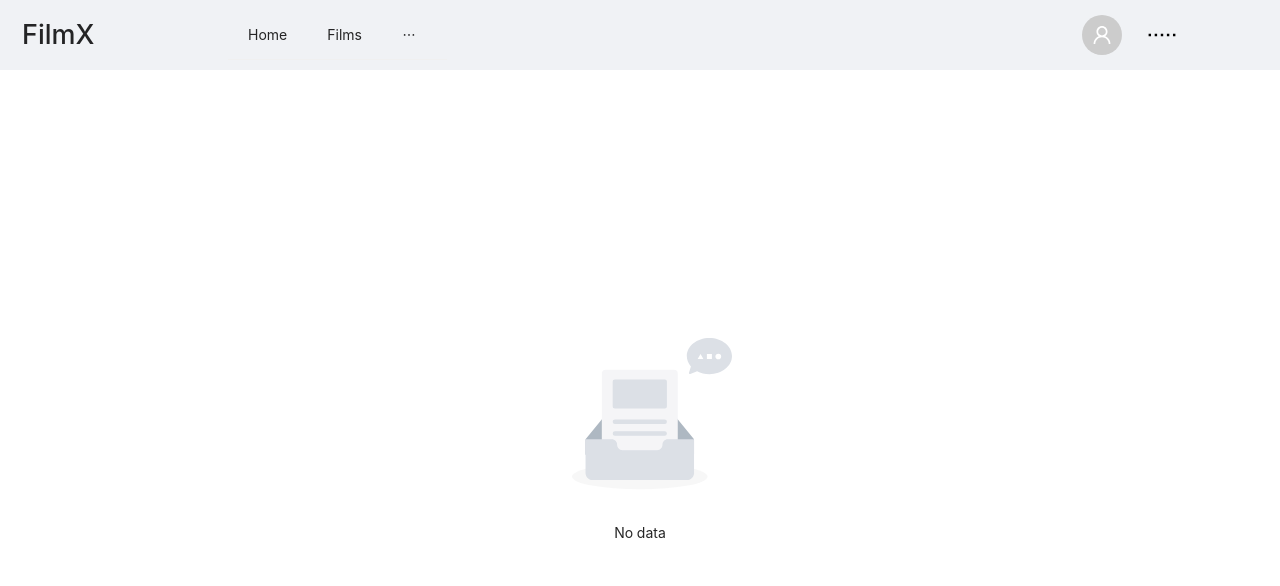
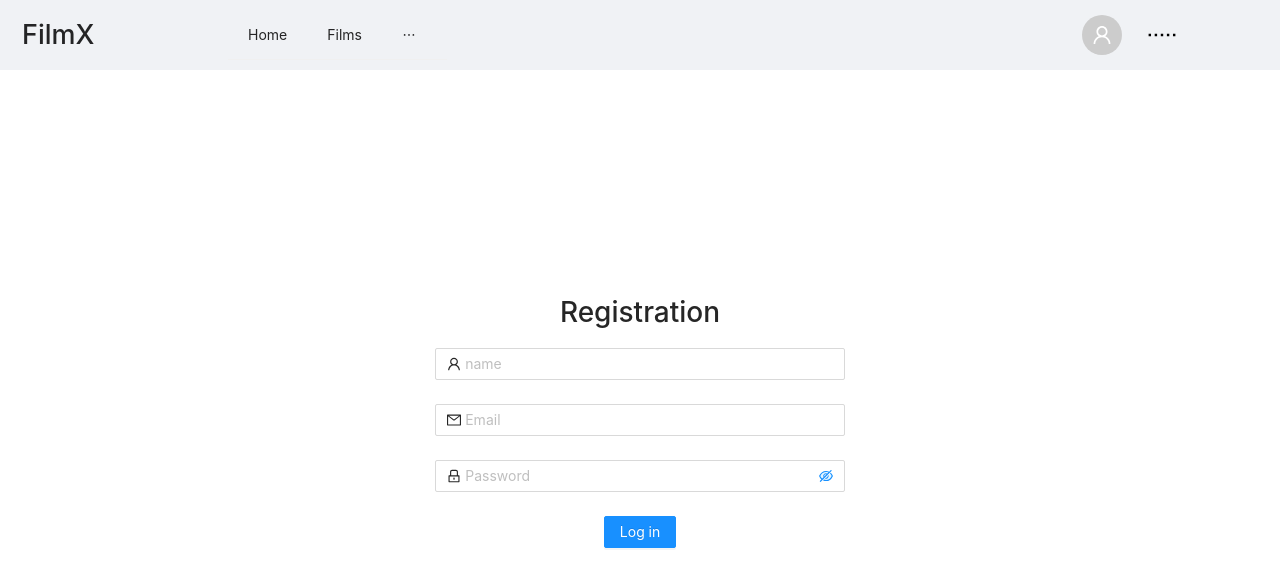
Before and after one commit to MihailZharavin11/FilmX, a React (Create React App) app: page /registration in a window 1280 px wide. Shown: the top 586 px of the page. Built offline with nearby package versions, Linux system fonts and the light colour scheme.

Commit message:
Create LogIn and Registration component

```diff
--- a/package.json
+++ b/package.json
@@ -13,6 +13,7 @@
     "@types/react-dom": "^18.0.6",
     "antd": "^4.21.5",
     "axios": "^0.27.2",
+    "formik": "^2.2.9",
     "framer-motion": "^6.4.2",
     "lodash.debounce": "^4.0.8",
     "react": "^18.2.0",
--- a/src/App.tsx
+++ b/src/App.tsx
@@ -7,6 +7,9 @@ import FilmItem from "./components/FilmItem/FilmItem";
 import Films from "./pages/Films";
 import Home from "./pages/Home";
 import EmptyContent from "./components/EmptyContent/EmptyContent";
+import Auth from "./components/Auth/Auth";
+import FormToRegistration from "./components/Forms/FormToRegistration/FormToRegistration";
+import FormToLogIn from "./components/Forms/FormToLogIn/FormToLogIn";
 
 const App: React.FC = () => {
   return (
@@ -21,6 +24,16 @@ const App: React.FC = () => {
         <Route path="/films/TOP/:categories" element={<Films />} />
         <Route path="/films/GENRE/:genre" element={<Films />} />
         <Route path="/films/:id" element={<FilmItem />} />
+        <Route
+          path="/registration"
+          element={
+            <Auth title="Registration" children={<FormToRegistration />} />
+          }
+        />
+        <Route
+          path="/login"
+          element={<Auth title="Log In" children={<FormToLogIn />} />}
+        />
         <Route path="*" element={<EmptyContent />} />
       </Routes>
     </div>
--- /dev/null
+++ b/src/components/Auth/Auth.tsx
@@ -0,0 +1,21 @@
+import React from "react";
+import styles from "./auth.module.scss";
+
+type AuthProps = {
+  title: string;
+  children: JSX.Element;
+};
+
+const Auth: React.FC<AuthProps> = ({ title, children }) => {
+  return (
+    <div className={styles.registration}>
+      <div className="registration__title">
+        <h1 className="registration__title-text">{title}</h1>
+      </div>
+
+      <div className={styles.form}>{children}</div>
+    </div>
+  );
+};
+
+export default Auth;
--- /dev/null
+++ b/src/components/Auth/auth.module.scss
@@ -0,0 +1,13 @@
+.registration {
+  height: calc(100vh - 70px);
+  width: 80%;
+  margin: 0 auto;
+  display: flex;
+  flex-direction: column;
+  justify-content: center;
+  align-items: center;
+}
+
+.form {
+  width: 40%;
+}
--- /dev/null
+++ b/src/components/Forms/FormToLogIn/FormToLogIn.tsx
@@ -0,0 +1,72 @@
+import { Button, Form, Input } from "antd";
+import React, { useState } from "react";
+import {
+  EyeTwoTone,
+  EyeInvisibleTwoTone,
+  MailOutlined,
+  LockOutlined,
+} from "@ant-design/icons";
+import { Link } from "react-router-dom";
+import styles from "../forms.module.scss";
+
+const FormToLogIn = () => {
+  const onFinish = (values: any) => {
+    console.log("Received values of form: ", values);
+  };
+
+  const [showPassword, setShowPassword] = useState(false);
+
+  const changeShowPassword = () => {
+    setShowPassword(!showPassword);
+  };
+
+  return (
+    <Form
+      name="normal_login"
+      className="login-form"
+      initialValues={{ remember: true }}
+      onFinish={onFinish}
+    >
+      <Form.Item
+        name="email"
+        rules={[
+          {
+            type: "email",
+            required: true,
+            message: "Please input your email!",
+          },
+        ]}
+      >
+        <Input prefix={<MailOutlined />} placeholder="Email" />
+      </Form.Item>
+      <Form.Item
+        name="password"
+        rules={[{ required: true, message: "Please input your Password!" }]}
+      >
+        <Input
+          prefix={<LockOutlined />}
+          type={showPassword ? "text" : "password"}
+          placeholder="Password"
+          suffix={
+            showPassword ? (
+              <EyeTwoTone onClick={changeShowPassword} />
+            ) : (
+              <EyeInvisibleTwoTone onClick={changeShowPassword} />
+            )
+          }
+        />
+      </Form.Item>
+
+      <Form.Item className={styles.login_button}>
+        <Button type="primary" htmlType="submit" className="login-form-button">
+          Log in
+        </Button>
+        <div className="login__registration">
+          Or <Link to="/registration">register now!</Link>
+        </div>
+      </Form.Item>
+    </Form>
+  );
+};
+
+export default FormToLogIn;
--- /dev/null
+++ b/src/components/Forms/FormToRegistration/FormToRegistration.tsx
@@ -0,0 +1,83 @@
+import React, { useState } from "react";
+import {
+  UserOutlined,
+  EyeTwoTone,
+  EyeInvisibleTwoTone,
+  MailOutlined,
+  LockOutlined,
+} from "@ant-design/icons";
+import { Button, Form, Input } from "antd";
+import styles from "../forms.module.scss";
+
+const FormToRegistration: React.FC = () => {
+  const [showPassword, setShowPassword] = useState(false);
+  const onFinish = (values: any) => {
+    console.log("Received values of form: ", values);
+  };
+
+  const changeShowPassword = () => {
+    setShowPassword(!showPassword);
+  };
+
+  return (
+    <Form
+      name="normal_login"
+      className="login-form"
+      initialValues={{ remember: true }}
+      onFinish={onFinish}
+    >
+      <Form.Item
+        name="name"
+        rules={[
+          {
+            type: "string",
+            required: true,
+            message: "Please input your name!",
+          },
+        ]}
+      >
+        <Input
+          prefix={<UserOutlined className="site-form-item-icon" />}
+          placeholder="name"
+        />
+      </Form.Item>
+      <Form.Item
+        name="email"
+        rules={[
+          {
+            type: "email",
+            required: true,
+            message: "Please input your email!",
+          },
+        ]}
+      >
+        <Input prefix={<MailOutlined />} placeholder="Email" />
+      </Form.Item>
+      <Form.Item
+        name="password"
+        rules={[{ required: true, message: "Please input your Password!" }]}
+      >
+        <Input
+          prefix={<LockOutlined />}
+          type={showPassword ? "text" : "password"}
+          placeholder="Password"
+          suffix={
+            showPassword ? (
+              <EyeTwoTone onClick={changeShowPassword} />
+            ) : (
+              <EyeInvisibleTwoTone onClick={changeShowPassword} />
+            )
+          }
+        />
+      </Form.Item>
+
+      <Form.Item className={styles.login_button}>
+        <Button type="primary" htmlType="submit" className="login-form-button">
+          Log in
+        </Button>
+      </Form.Item>
+    </Form>
+  );
+};
+
+export default FormToRegistration;
--- /dev/null
+++ b/src/components/Forms/forms.module.scss
@@ -0,0 +1,8 @@
+.login_button {
+  width: 30%;
+  margin: 0 auto;
+  text-align: center;
+  button {
+    margin-bottom: 20px;
+  }
+}
--- a/src/components/Header/AvatarZone.tsx
+++ b/src/components/Header/AvatarZone.tsx
@@ -2,24 +2,16 @@ import { Avatar, Col, Dropdown, Menu, Typography } from "antd";
 import React from "react";
 import { UserOutlined, SmallDashOutlined } from "@ant-design/icons";
 import styles from "./headerFixed.module.scss";
+import { Link } from "react-router-dom";
 
 const AvatarZone = () => {
   const dropMenu = (
     <Menu
       selectable
-      defaultSelectedKeys={["3"]}
       items={[
         {
-          key: "1",
-          label: "Item 1",
-        },
-        {
-          key: "2",
-          label: "Item 2",
-        },
-        {
-          key: "3",
-          label: "Item 3",
+          key: "LogIn",
+          label: <Link to="/login">Log In</Link>,
         },
       ]}
     />
```
Also changed, not shown: 1 other file (tests, documents, lock files or other folders).
